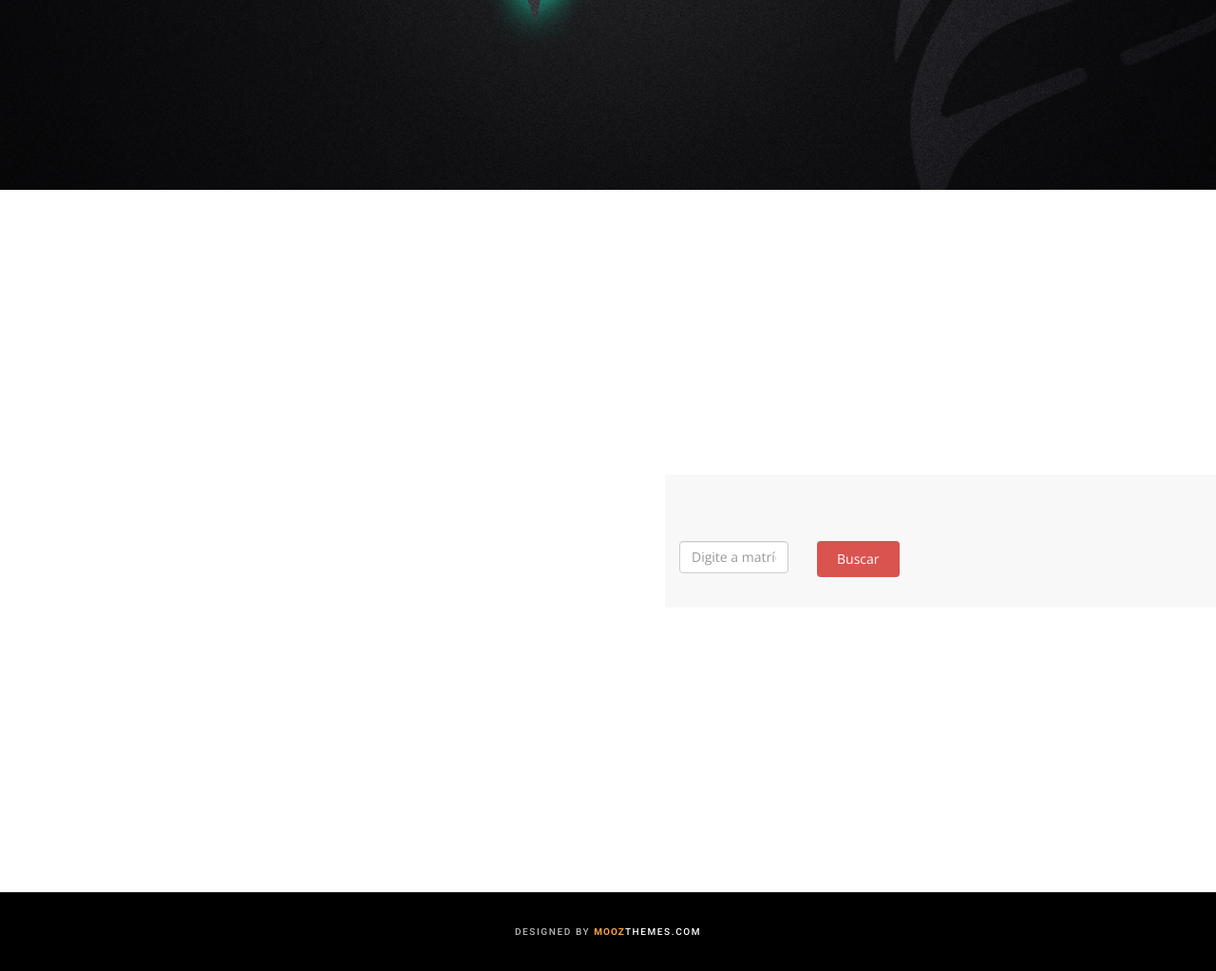
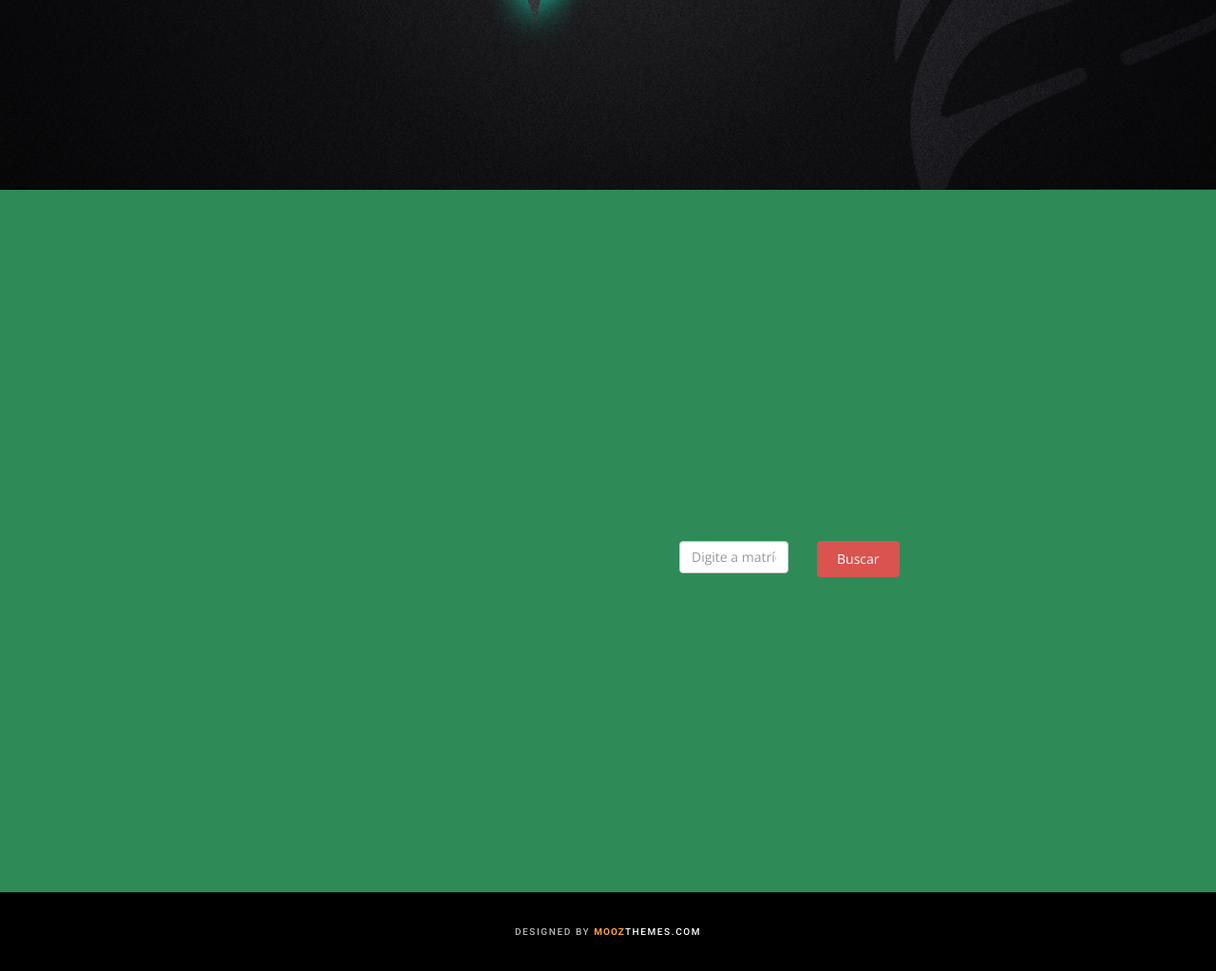
Before and after one commit to prof-lucas-faria/projeto-sru, a CodeIgniter app: page /projeto-sru/ in a window 1280 px wide. Shown: the part 598-1621 px from the top of the page at 95% size. Run offline with CodeIgniter, Linux system fonts and the light colour scheme; some libraries are stand-ins or nearby versions; some web fonts are replaced.

Commit message:
view buscar e bg color

```diff
--- a/application/views/BuscarUsuario.php
+++ b/application/views/BuscarUsuario.php
@@ -2,7 +2,7 @@
 defined('BASEPATH') OR exit('No direct script access allowed');
 ?><!DOCTYPE html>
 
-<section id="portfolio" class="light-bg campoBusca">
+<section id="portfolio" class="ligth-bg campoBusca">
 <div class="form-row">
         <div class="form-group col-md-3">
             <input id="nome" name="descricao" placeholder="Digite a matrícula" class="form-control" type="text">
--- a/public/css/estilo.css
+++ b/public/css/estilo.css
@@ -1,3 +1,7 @@
+body{
+	background-color:#2E8B57;
+}
+
 .campoBusca {
 	margin-left: 700px;
 	margin-top: 300px;
```
